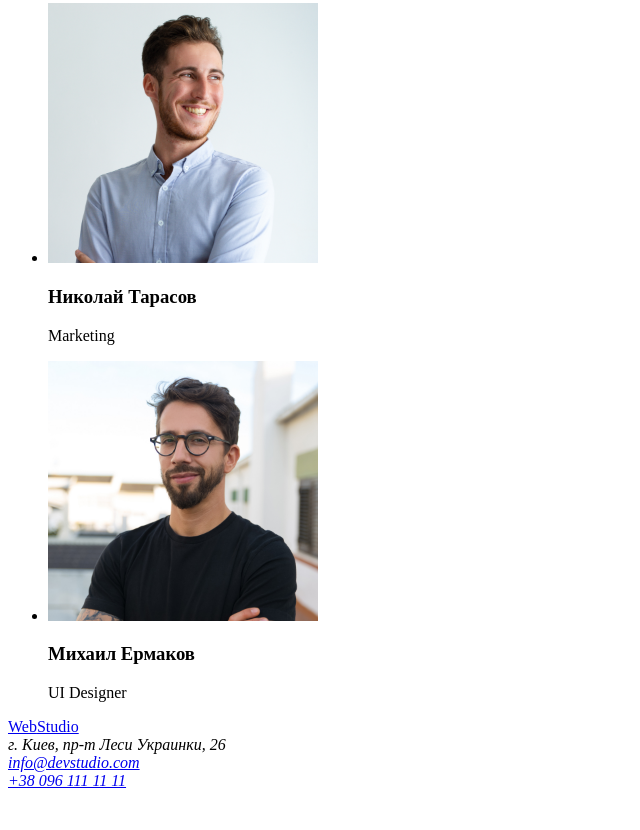
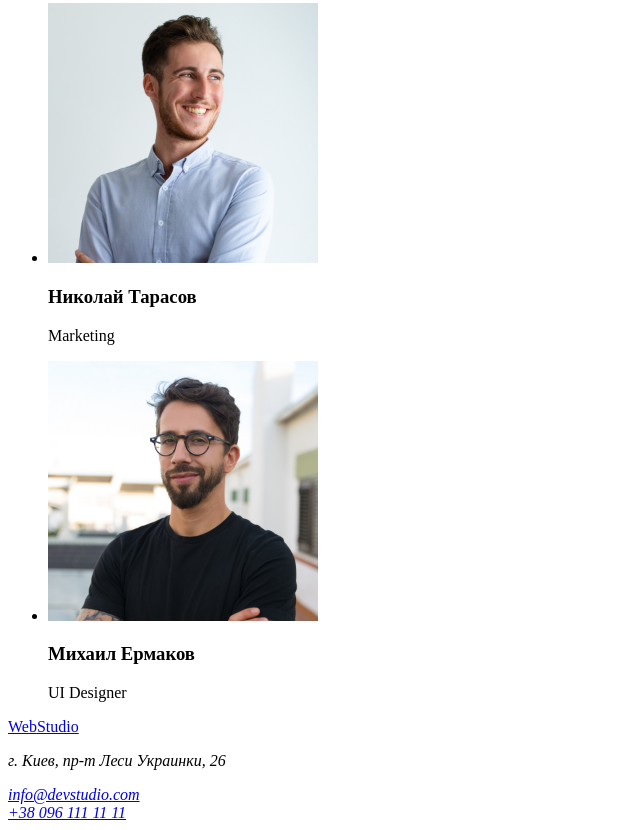
Before and after one commit to Stereoboi/goit-markup-hw-01, a plain HTML site: page index.html in a window 1280 px wide. Shown: the part 2333-3163 px from the top of the page, without its empty margins (0-640 px from the left). Before the commit the page ends 3131 px from the top, so only its background shows below. Drawn offline with Linux system fonts and the light colour scheme.

Commit message:
ДЗ№1
ДЗ№1

```diff
--- a/index.html
+++ b/index.html
@@ -105,9 +105,11 @@
     <footer>
         <a href="#"><span>Web</span>Studio</a>
             <address>
-                г. Киев, пр-т Леси Украинки, 26<br>
-                <a href="mailto:info@devstudio.com">info@devstudio.com</a><br>
-                <a href="tel:+380961111111">+38 096 111 11 11</a>
+                <div>
+                    <p>г. Киев, пр-т Леси Украинки, 26<br></p>
+                    <a href="mailto:info@devstudio.com">info@devstudio.com</a><br>
+                    <a href="tel:+380961111111">+38 096 111 11 11</a>
+                </div>
             </address>
     </footer>
 
```
